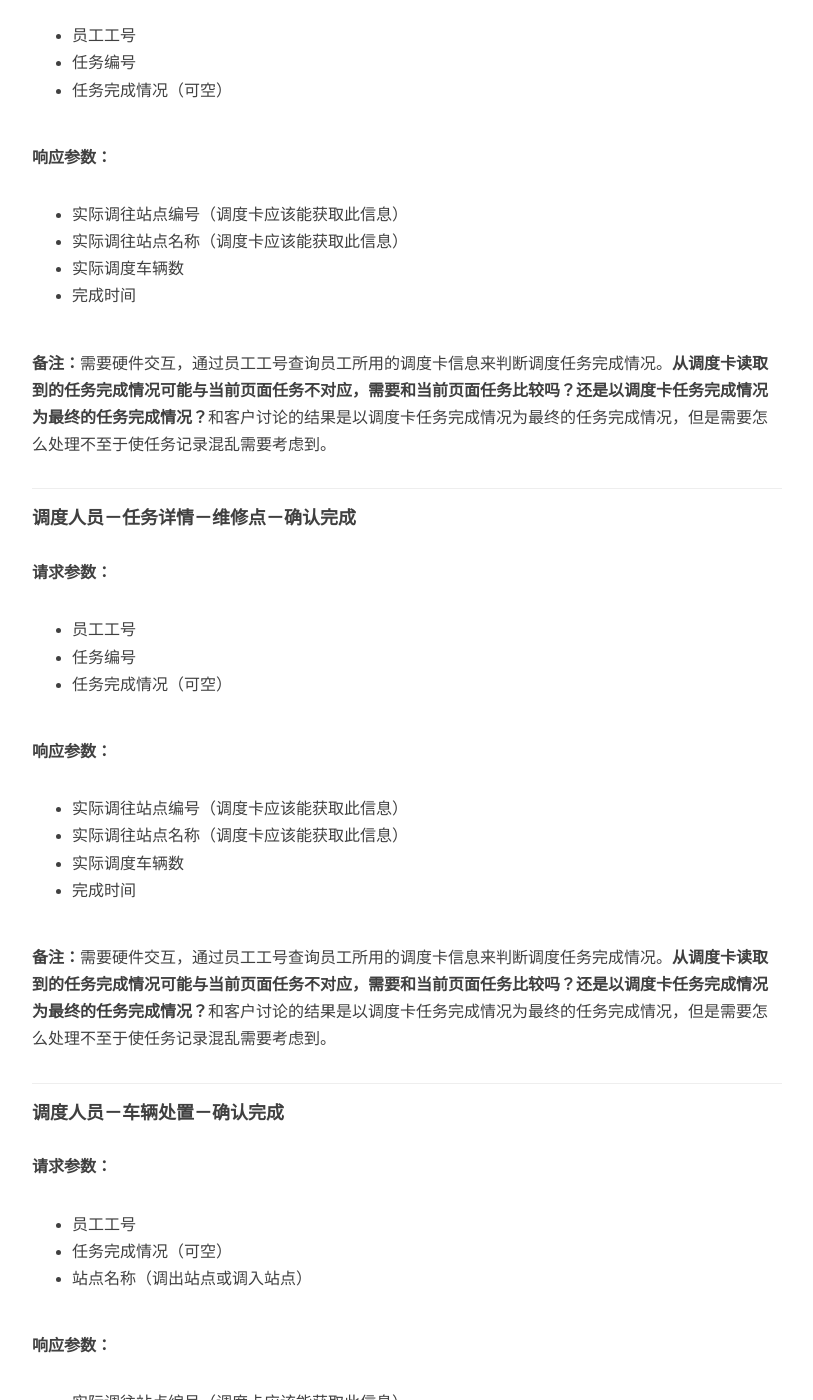
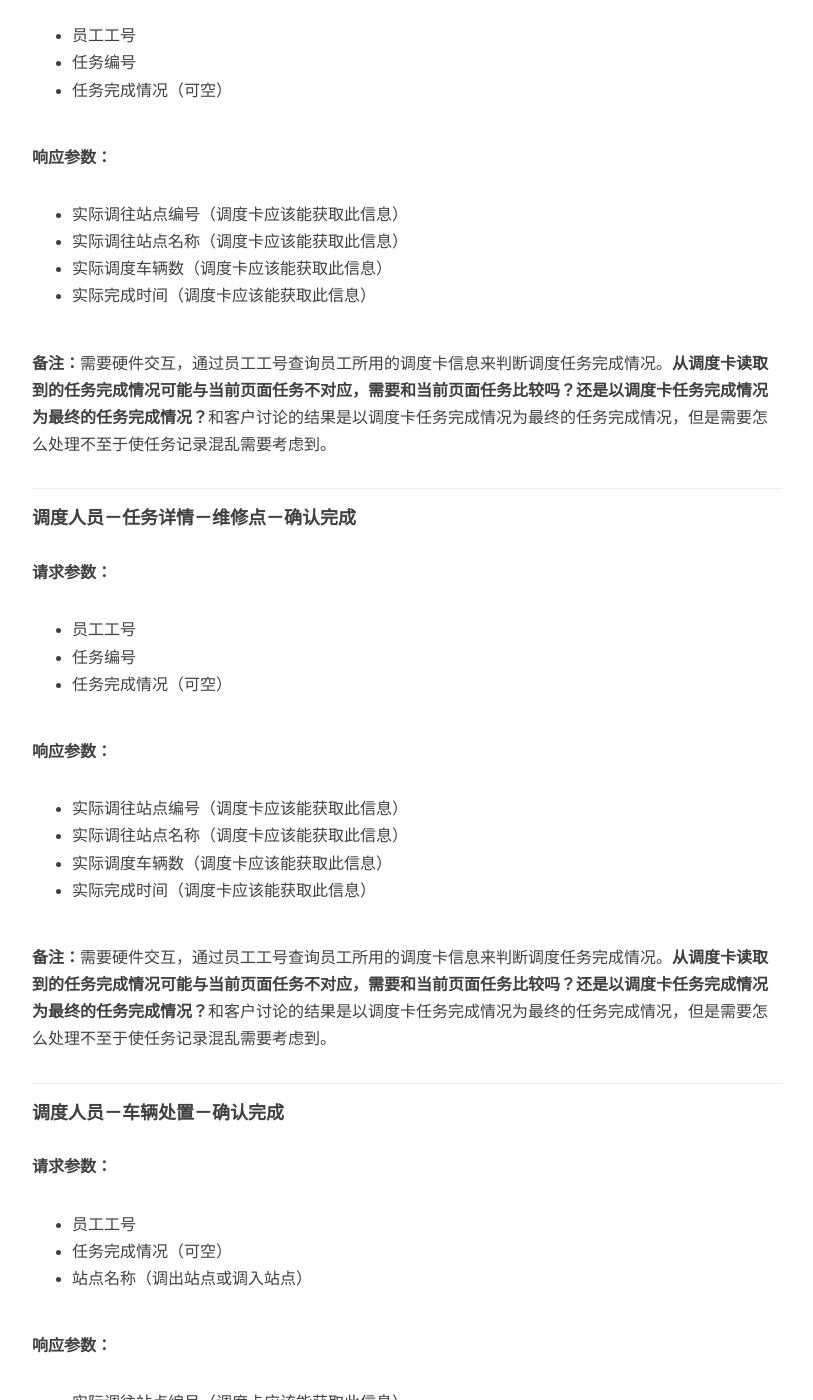
Before and after one commit to chengfeifei/chengfeifei.github.io, a Jekyll site: the page built from _posts/2016-10-14-zixingche-xuqiu-jiekou.md, in a window 1280 px wide and 1400 px high, scrolled down 9875 px. Shown: the whole window, without its empty margins (233-1046 px from the left). Built offline with Jekyll 4.4.1, drawn with Linux system fonts in a browser that asks for light colours; nearby versions of some CDN libraries; comment, search, counter and statistics services are not loaded; some of the changed text lies outside the part shown.

Commit message:
edit
edit jiekou xuqiu

```diff
--- a/_posts/2016-10-14-zixingche-xuqiu-jiekou.md
+++ b/_posts/2016-10-14-zixingche-xuqiu-jiekou.md
@@ -360,8 +360,8 @@ tags: [接口需求]
 
 * 实际调往站点编号（调度卡应该能获取此信息）
 * 实际调往站点名称（调度卡应该能获取此信息）
-* 实际调度车辆数
-* 完成时间
+* 实际调度车辆数（调度卡应该能获取此信息）
+* 实际完成时间（调度卡应该能获取此信息）
 
 **备注：**需要硬件交互，通过员工工号查询员工所用的调度卡信息来判断调度任务完成情况。**从调度卡读取到的任务完成情况可能与当前页面任务不对应，需要和当前页面任务比较吗？还是以调度卡任务完成情况为最终的任务完成情况？**和客户讨论的结果是以调度卡任务完成情况为最终的任务完成情况，但是需要怎么处理不至于使任务记录混乱需要考虑到。
 
@@ -379,8 +379,8 @@ tags: [接口需求]
 
 * 实际调往站点编号（调度卡应该能获取此信息）
 * 实际调往站点名称（调度卡应该能获取此信息）
-* 实际调度车辆数
-* 完成时间
+* 实际调度车辆数（调度卡应该能获取此信息）
+* 实际完成时间（调度卡应该能获取此信息）
 
 **备注：**需要硬件交互，通过员工工号查询员工所用的调度卡信息来判断调度任务完成情况。**从调度卡读取到的任务完成情况可能与当前页面任务不对应，需要和当前页面任务比较吗？还是以调度卡任务完成情况为最终的任务完成情况？**和客户讨论的结果是以调度卡任务完成情况为最终的任务完成情况，但是需要怎么处理不至于使任务记录混乱需要考虑到。
 
@@ -398,8 +398,8 @@ tags: [接口需求]
 
 * 实际调往站点编号（调度卡应该能获取此信息）
 * 实际调往站点名称（调度卡应该能获取此信息）
-* 实际调度车辆数
-* 完成时间
+* 实际调度车辆数（调度卡应该能获取此信息）
+* 实际完成时间（调度卡应该能获取此信息）
 
 **备注：**此页面功能是调度人员对调度中剩余车辆的处置。需要硬件交互，通过员工工号查询员工所用的调度卡信息来判断调度任务完成情况。**从调度卡读取到的任务完成情况可能与当前页面任务不对应，需要和当前页面任务比较吗？还是以调度卡任务完成情况为最终的任务完成情况？**和客户讨论的结果是以调度卡任务完成情况为最终的任务完成情况，但是需要怎么处理不至于使任务记录混乱需要考虑到。
 
```
Also changed, not shown: other parts of _posts/2016-10-14-zixingche-xuqiu-jiekou.md (+1 -1 lines).
